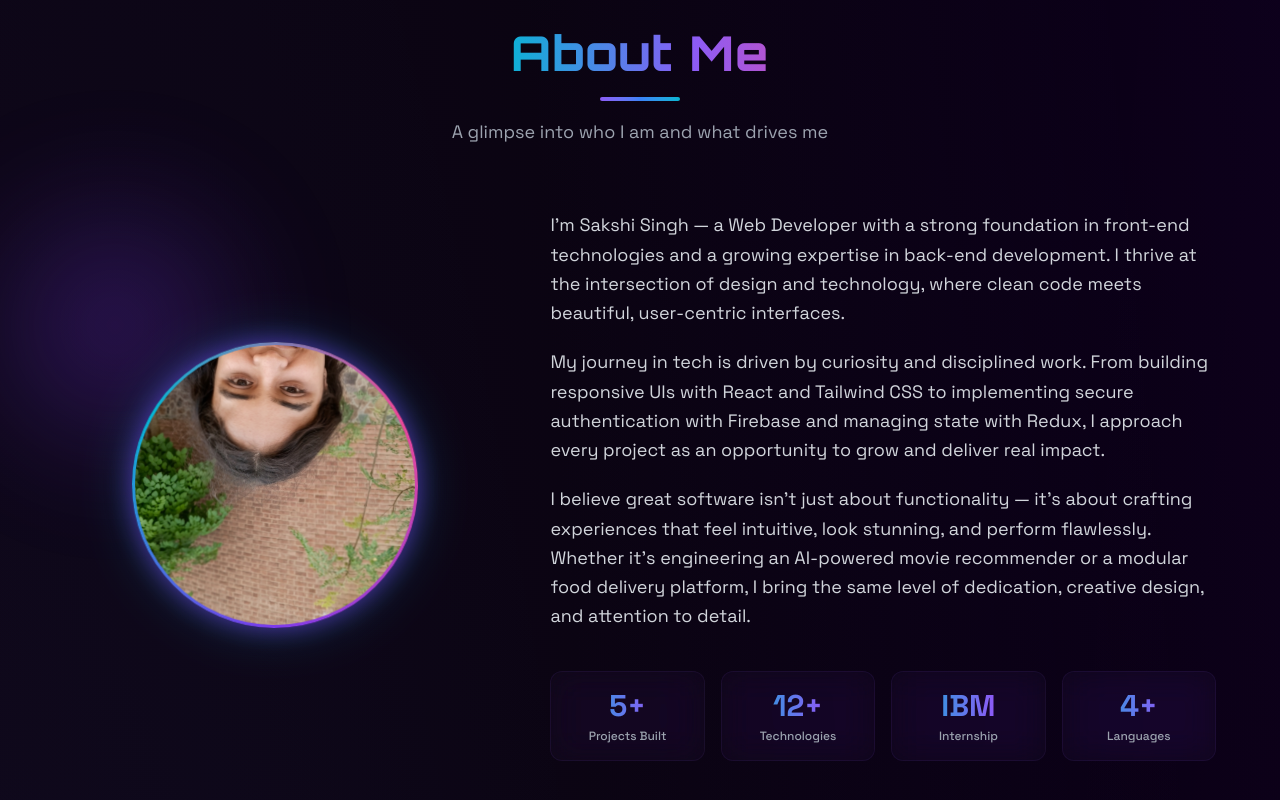
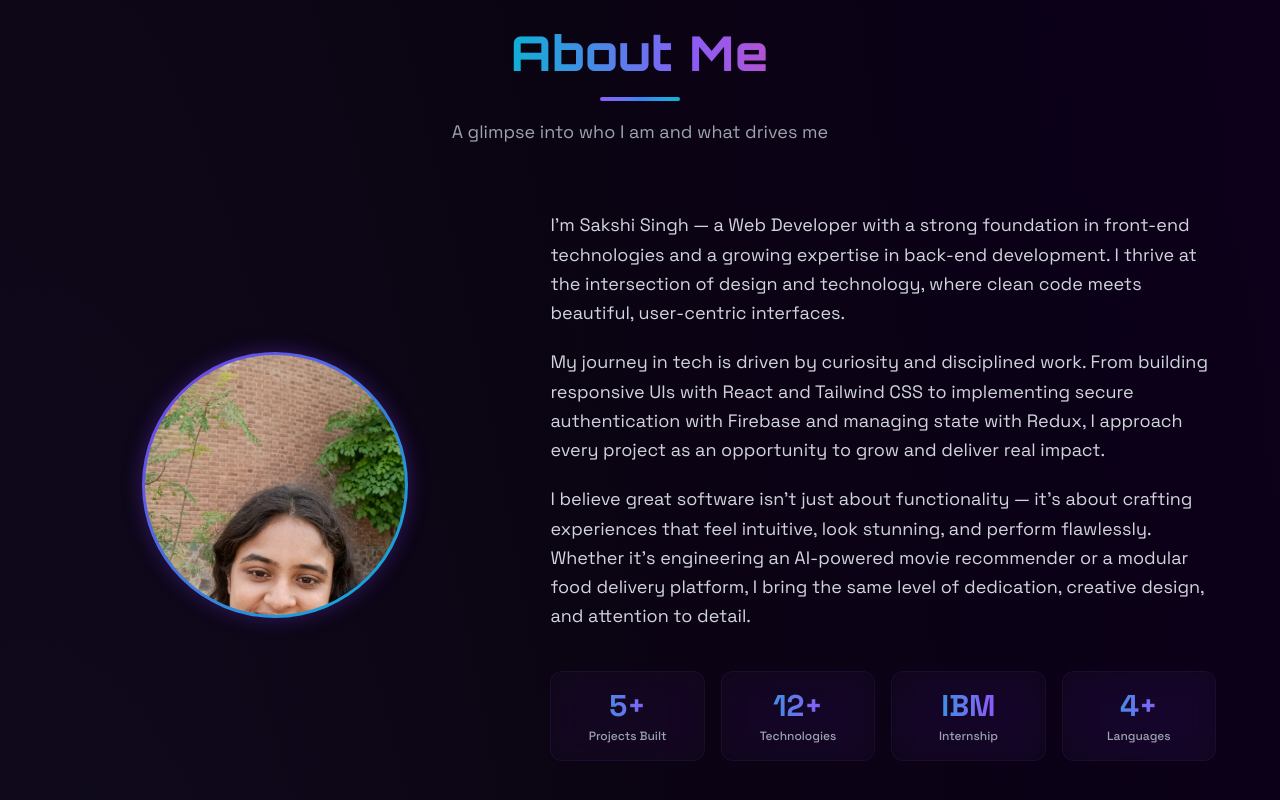
Before and after one commit to singhsakshi098/dev-portfolio, a React (Vite) app: page / in a window 1280 px wide. Shown: the part 899-1699 px from the top of the page. Built offline with nearby package versions, Linux system fonts and the light colour scheme; the HTML template or start-up script is replaced by a standard one.

Commit message:
fix: clean minimal circular profile photo - static gradient border, soft glow, no animations

```diff
--- a/src/components/About.jsx
+++ b/src/components/About.jsx
@@ -17,18 +17,11 @@ export default function About() {
           transition={{ duration: 0.7, ease: 'easeOut' }}
           className="lg:col-span-2 flex justify-center"
         >
-          <div className="profile-container relative">
-            {/* Glow orb behind */}
-            <div className="profile-orb absolute top-1/2 left-1/2 -translate-x-1/2 -translate-y-1/2 pointer-events-none z-0" />
-
-            {/* Rotating gradient border */}
-            <div className="profile-border relative z-10 rounded-full p-[3px]">
-              {/* Circular photo */}
+          <div className="profile-container">
+            {/* Static gradient border */}
+            <div className="profile-border rounded-full p-[3px]">
               <div className="profile-image-wrapper">
-                <img
-                  src={profileImg}
-                  alt="Sakshi Singh"
-                />
+                <img src={profileImg} alt="Sakshi Singh" />
               </div>
             </div>
           </div>
--- a/src/index.css
+++ b/src/index.css
@@ -583,60 +583,32 @@ nav .gradient-text {
 }
 
 /* ═══════════════════════════════════════════════════════
-   PROFILE PHOTO — CIRCULAR WITH ROTATING BORDER
+   PROFILE PHOTO — CLEAN CIRCULAR
    ═══════════════════════════════════════════════════════ */
 
-@keyframes rotate-border {
-  0% { transform: rotate(0deg); }
-  100% { transform: rotate(360deg); }
+.profile-container {
+  display: inline-block;
+  transition: transform 0.3s ease;
+}
+.profile-container:hover {
+  transform: scale(1.03);
 }
 
-@keyframes orb-pulse {
-  0%, 100% { opacity: 0.35; transform: translate(-50%, -50%) scale(1); }
-  50% { opacity: 0.5; transform: translate(-50%, -50%) scale(1.08); }
-}
-
-/* Container */
-.profile-container {
-  display: inline-block;
-  transition: transform 0.4s ease;
-}
-.profile-container:hover {
-  transform: scale(1.05);
-}
-
-/* Glow orb behind */
-.profile-orb {
-  width: 320px;
-  height: 320px;
-  background: radial-gradient(circle, #7c3aed 0%, transparent 70%);
-  filter: blur(60px);
+/* Static gradient border */
+.profile-border {
+  background: linear-gradient(135deg, #7c3aed, #06b6d4);
   border-radius: 50%;
-  animation: orb-pulse 4s ease-in-out infinite;
-}
-
-/* Rotating gradient border */
-.profile-border {
-  position: relative;
-  background: conic-gradient(from 0deg, #7c3aed, #06b6d4, #ec4899, #7c3aed);
-  border-radius: 50%;
-  animation: rotate-border 3s linear infinite;
-  box-shadow:
-    0 0 25px rgba(124, 58, 237, 0.6),
-    0 0 50px rgba(6, 182, 212, 0.3);
-  transition: box-shadow 0.4s ease;
+  box-shadow: 0 0 20px rgba(124, 58, 237, 0.35);
+  transition: box-shadow 0.3s ease;
 }
 .profile-container:hover .profile-border {
-  box-shadow:
-    0 0 35px rgba(124, 58, 237, 0.8),
-    0 0 70px rgba(6, 182, 212, 0.4),
-    0 0 100px rgba(236, 72, 153, 0.15);
+  box-shadow: 0 0 30px rgba(124, 58, 237, 0.5);
 }
 
 /* Circular image wrapper */
 .profile-image-wrapper {
-  width: 280px;
-  height: 280px;
+  width: 260px;
+  height: 260px;
   border-radius: 50%;
   overflow: hidden;
   position: relative;
@@ -648,21 +620,13 @@ nav .gradient-text {
   object-fit: cover;
   object-position: center top;
   display: block;
-  transition: transform 0.4s ease;
-}
-.profile-container:hover .profile-image-wrapper img {
-  transform: scale(1.06);
 }
 
 /* Responsive */
 @media (max-width: 640px) {
   .profile-image-wrapper {
-    width: 220px;
-    height: 220px;
-  }
-  .profile-orb {
-    width: 260px;
-    height: 260px;
+    width: 200px;
+    height: 200px;
   }
 }
 
```
